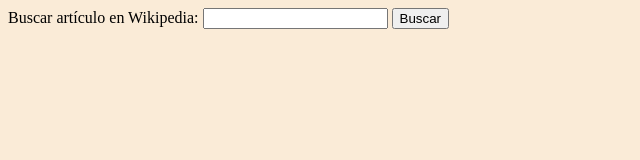
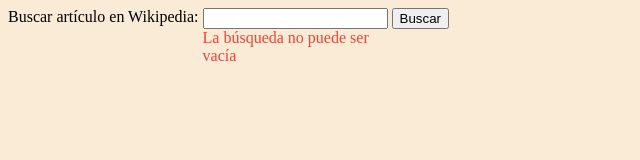
Before and after one commit to Chesare22/BRIW-Ada1, a website: page index.html in a window 1280 px wide. Both pictures are taken after a click on the button "Buscar". Shown: the whole page, without its empty margins (0-640 px from the left). Drawn offline with Linux system fonts and the light colour scheme; no server answers.

Commit message:
:safety_vest: Validate that the searched value is not empty

```diff
--- a/index.html
+++ b/index.html
@@ -18,14 +18,17 @@
   </svg>
 
   <!-- Search input -->
-  <label for="search">Buscar artículo en Wikipedia:</label>
-  <input type="search" id="search-input" name="search" />
-  <button id="search-button">
-    Buscar
+  <div class="search-bar">
+    <label for="search" class="search-bar-label">Buscar artículo en Wikipedia:</label>
+    <input type="search" id="search-input" name="search" class="search-bar-input"/>
+    <button id="search-button" class="search-bar-button">
+      Buscar
+    </button>
+    <span id="error-message" class="error-message"></span>
+  </div>
     <!-- <svg id="search-button-loader" viewBox="0 0 100 100" width="16" height="16">
       <use xlink:href="#loader" />
     </svg> -->
-  </button>
 </body>
 
 </html>
--- a/index.js
+++ b/index.js
@@ -40,12 +40,32 @@ const Events = (() => {
 })()
 
 
+const View = (() => {
+  const showErrorMessage = message => {
+    const errorMessageElement = document.getElementById('error-message')
+    errorMessageElement.innerText = message
+  }
+
+  const hideErrorMessage = () => showErrorMessage('')
+
+  return Object.freeze({ showErrorMessage, hideErrorMessage })
+})()
+
+
 const searchInput = document.getElementById('search-input')
 const searchButton = document.getElementById('search-button')
 
 
 const searchEventListener = () => {
-  Queries.search(searchInput.value).then(console.log)
+  const searchedValue = searchInput.value
+  if (searchedValue === '') {
+    View.showErrorMessage('La búsqueda no puede ser vacía')
+    return
+  } else {
+    View.hideErrorMessage()
+  }
+
+  Queries.search(searchedValue).then(console.log)
 }
 
 searchButton.addEventListener('click', searchEventListener)
--- a/styles.css
+++ b/styles.css
@@ -1,3 +1,32 @@
 body {
   background-color: antiquewhite;
 }
+
+.search-bar {
+  position: relative;
+  display: grid;
+  column-gap: 0.25rem;
+  justify-content: start;
+  grid-template-areas:
+    "label input button"
+    ". error-message .";
+  justify-items: start;
+}
+
+.error-message {
+  position: absolute;
+  color: #f44336;
+  grid-area: error-message;
+}
+
+.search-bar-label {
+  grid-area: label;
+}
+
+.search-bar-input {
+  grid-area: input;
+}
+
+.search-bar-button {
+  grid-area: button;
+}
```
